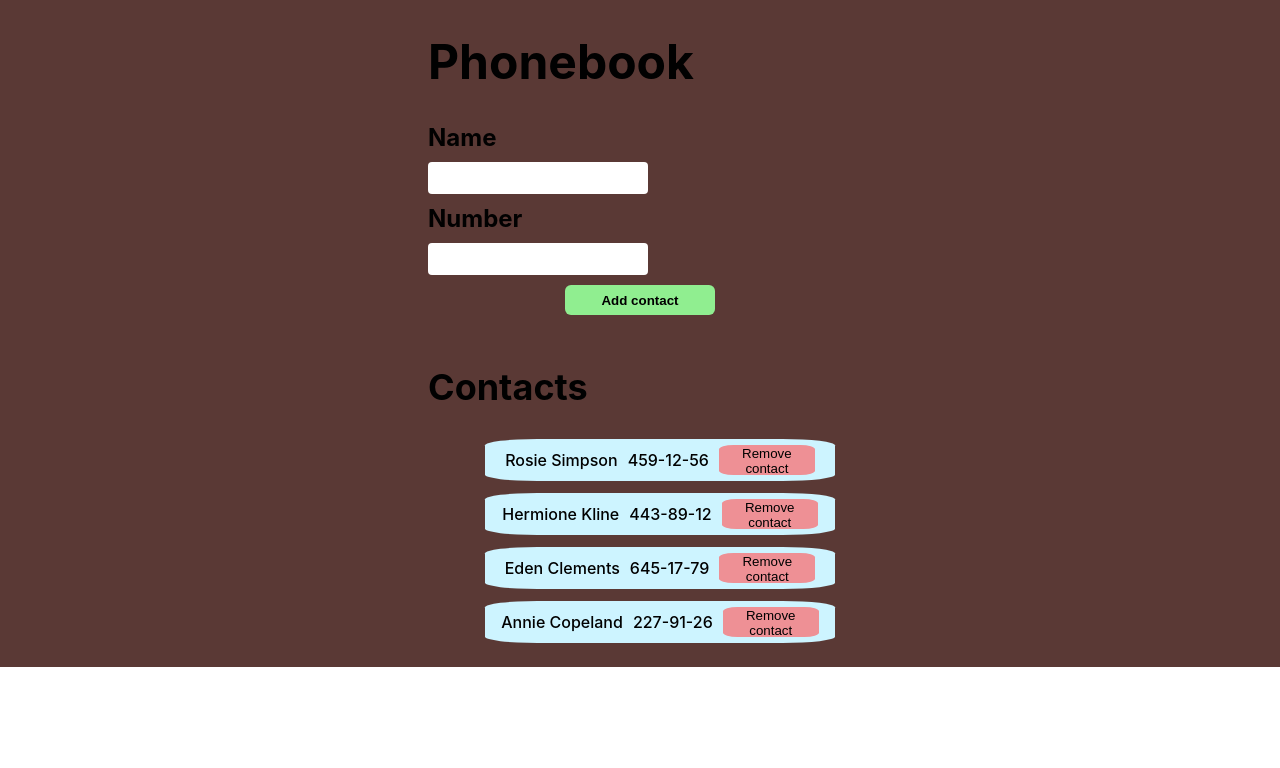
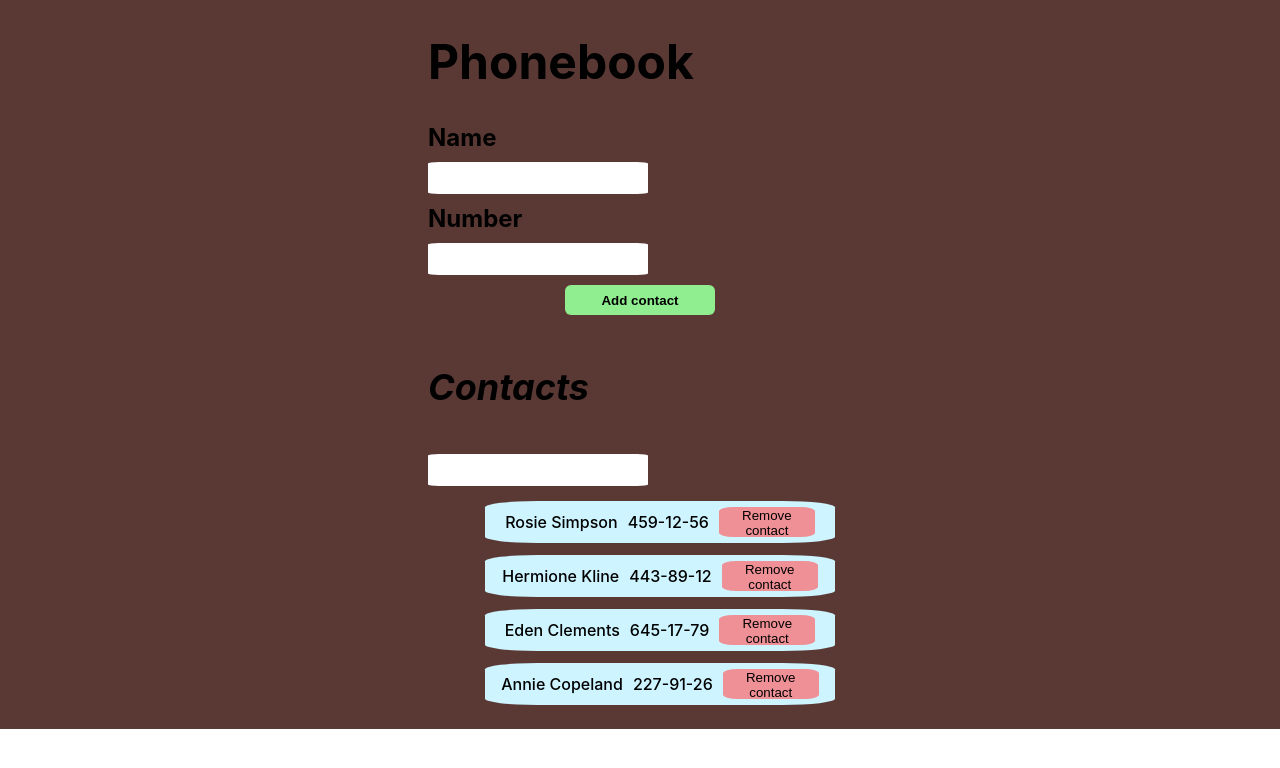
Before and after one commit to RomanVBohdanov22/goit-react-hw-02-phonebook, a React (Create React App) app: page / in a window 1280 px wide. Shown: the top 768 px of the page. Built offline with nearby package versions, Linux system fonts and the light colour scheme.

Commit message:
formed finally

```diff
--- a/src/components/App.jsx
+++ b/src/components/App.jsx
@@ -3,6 +3,8 @@ import Notiflix from 'notiflix';
 //import { nanoid } from 'nanoid';
 import ContactForm from './contactsform';
 import ContactList from './contactlist';
+import FilterContacts from './filter';
+import Title from './title';
 function getRandomHexColor() {
   return `#${Math.floor(Math.random() * 16777215).toString(16)}`;
 }
@@ -56,19 +58,21 @@ export class App extends Component {
   // - methods
 
   render() {
+    const { contacts, filter } = this.state;
     return (
       <div style={{ ...appStyles, backgroundColor: getRandomHexColor() }}>
         <div>
           <h1>Phonebook</h1>
-          <ContactForm
-            onFormSubmit={this.onFormSubmit}
-            contacts={this.state.contacts}
+          <ContactForm onFormSubmit={this.onFormSubmit} contacts={contacts} />
+          <Title title={'Contacts'} />
+          <FilterContacts
+            filter={filter}
+            onSearchContact={this.onSearchContact}
           />
-          <h2>Contacts</h2>
           <ContactList
-            contacts={this.state.contacts}
+            contacts={contacts}
             deleteContact={this.deleteContact}
-            filter={this.state.filter}
+            filter={filter}
           />
         </div>
       </div>
--- a/src/components/contactsform/ContactsForm.css
+++ b/src/components/contactsform/ContactsForm.css
@@ -16,7 +16,7 @@
   padding: 10px;
   font-size: medium;
   border: none;
-  border-radius: 4px;
+  border-radius: 5%;
 }
 
 .contactForm .ContactBtn {
--- a/src/components/filter/Filter.css
+++ b/src/components/filter/Filter.css
@@ -0,0 +1,9 @@
+.searchInput {
+  width: 200px;
+  margin-top: 15px;
+  height: 12px;
+  padding: 10px;
+  font-size: medium;
+  border: none;
+  border-radius: 5%;
+}
--- a/src/components/filter/Filter.jsx
+++ b/src/components/filter/Filter.jsx
@@ -1,2 +1,21 @@
-//import PropTypes from 'prop-types';
-import '../filter/filter.css';
+import PropTypes from 'prop-types';
+import '../filter/Filter.css';
+
+const FilterContacts = ({ filter, onSearchContact }) => {
+  return (
+    <input
+      className="searchInput"
+      type="text"
+      name="search"
+      value={filter}
+      onChange={onSearchContact}
+    />
+  );
+};
+
+export default FilterContacts;
+
+FilterContacts.propTypes = {
+  filter: PropTypes.string.isRequired,
+  onSearchContact: PropTypes.func.isRequired,
+};
--- a/src/components/title/Title.css
+++ b/src/components/title/Title.css
@@ -0,0 +1,4 @@
+.titlerow {
+  padding: 0;
+  font-style: italic;
+}
--- a/src/components/title/Title.jsx
+++ b/src/components/title/Title.jsx
@@ -1,2 +1,12 @@
-//import PropTypes from 'prop-types';
-import '../title/title.css';
+import PropTypes from 'prop-types';
+import '../title/Title.css';
+
+const Title = ({ title }) => {
+    return (<h2 className='titlerow'>{title}</h2>);
+}
+
+export default Title;
+
+Title.propTypes = {
+  title: PropTypes.string.isRequired,
+};
```
